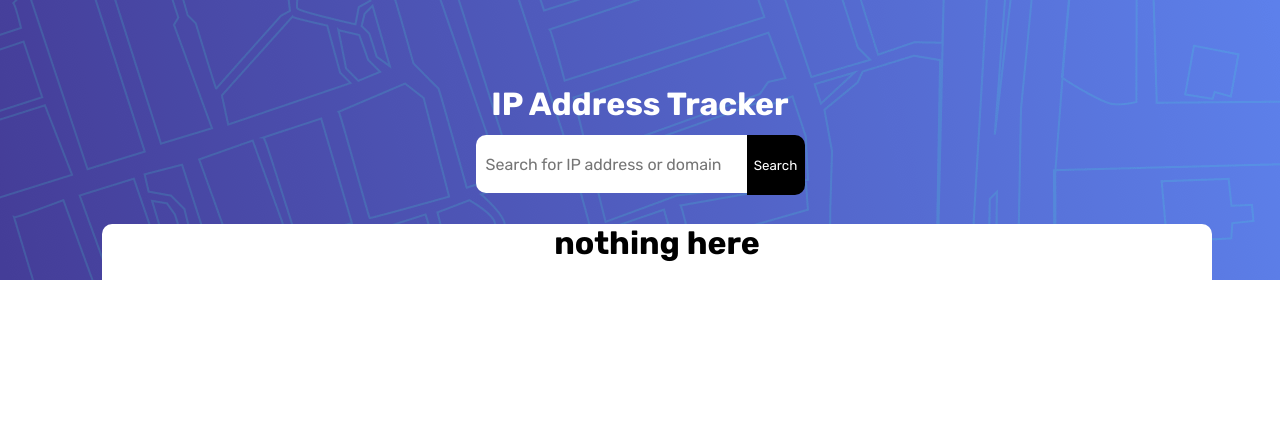
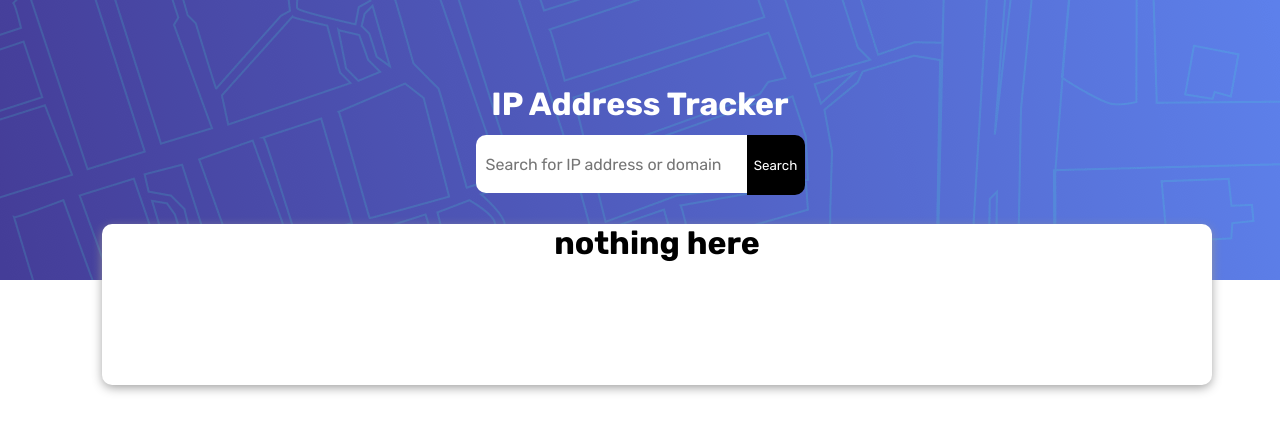
Before and after one commit to iyanez2314/ip-tracker, a React (Create React App) app: page / in a window 1280 px wide. Shown: the top 432 px of the page. Built offline with nearby package versions, Linux system fonts and the light colour scheme.

Commit message:
added some shadow to the info banner container still need to add a bit more styling

```diff
--- a/src/App.css
+++ b/src/App.css
@@ -50,6 +50,7 @@
   z-index: 99999;
   top: 224px;
   left: 300px;
+  box-shadow: 0px 3px 11px -1px var(--Dark-Grey);
 }
 
 .ip-info {
```
